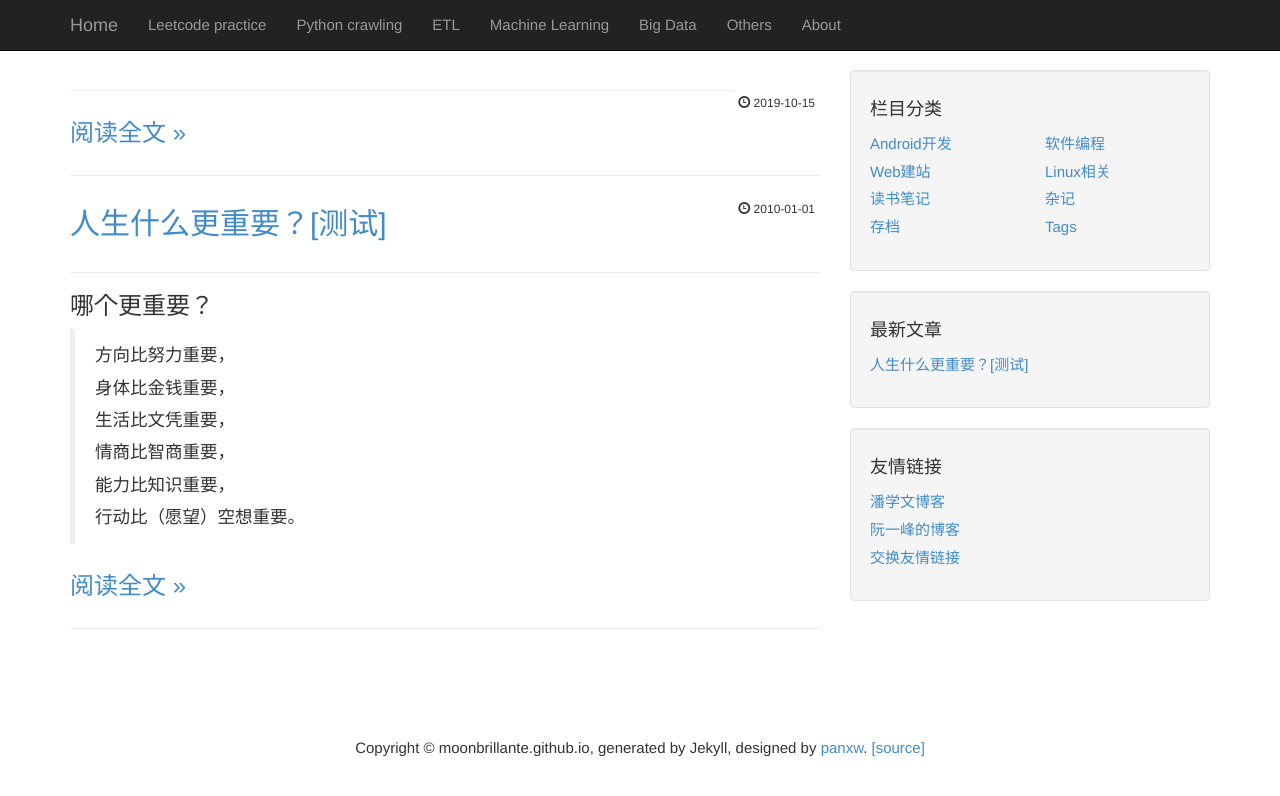
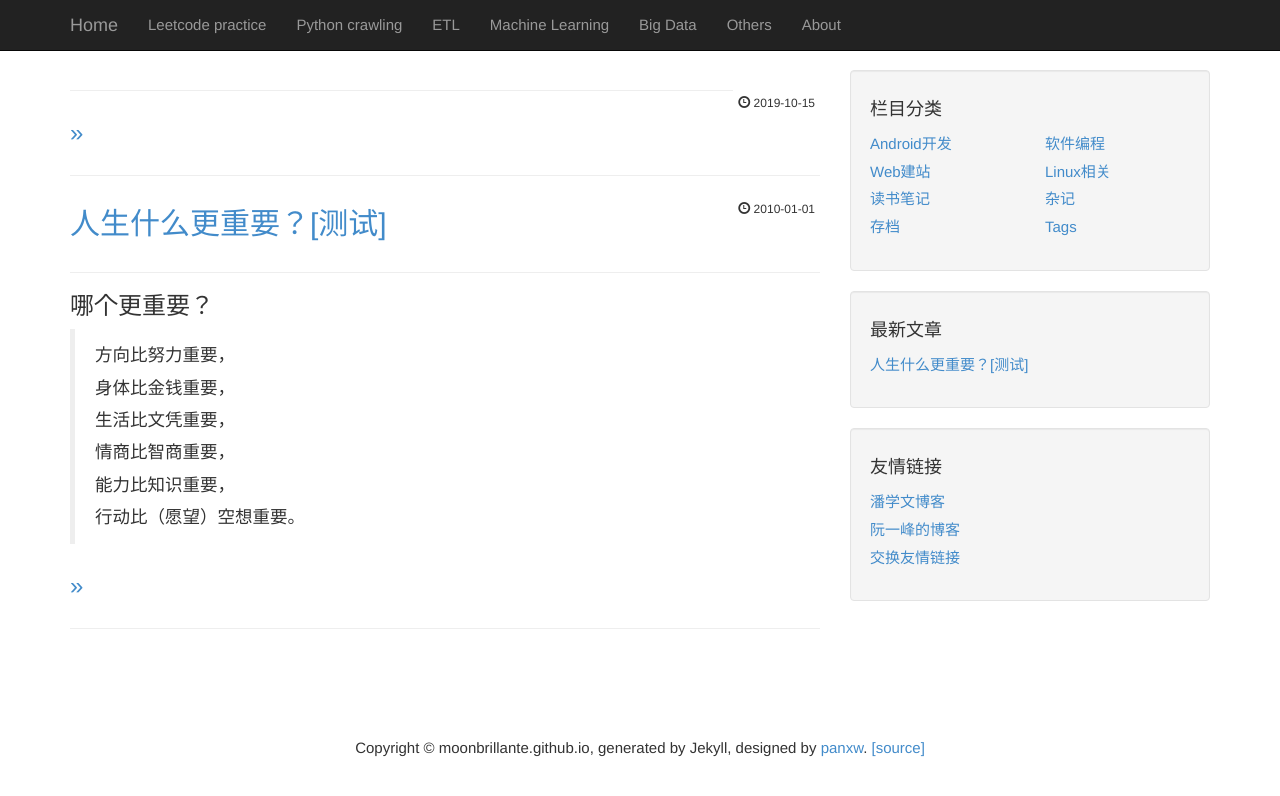
Before and after one commit to MoonBrillante/moonbrillante.github.io, a Jekyll site: the page built from index.html, in a window 1280 px wide. Shown: the top 796 px of the page. Built offline with Jekyll 4.4.1, drawn with Linux system fonts in a browser that asks for light colours; the list of posts is cut into pages by our own code.

Commit message:
Update index.html

```diff
--- a/index.html
+++ b/index.html
@@ -17,7 +17,7 @@ title: "每天进步一点点"
 <hr>
 {{ post.excerpt }}
 
-	<p><h3><a href="{{ post.url }}">阅读全文 &raquo;</a></h3></p>
+	<p><h3><a href="{{ post.url }}"> &raquo;</a></h3></p>
 <hr>
 {% endfor %}
 
```
